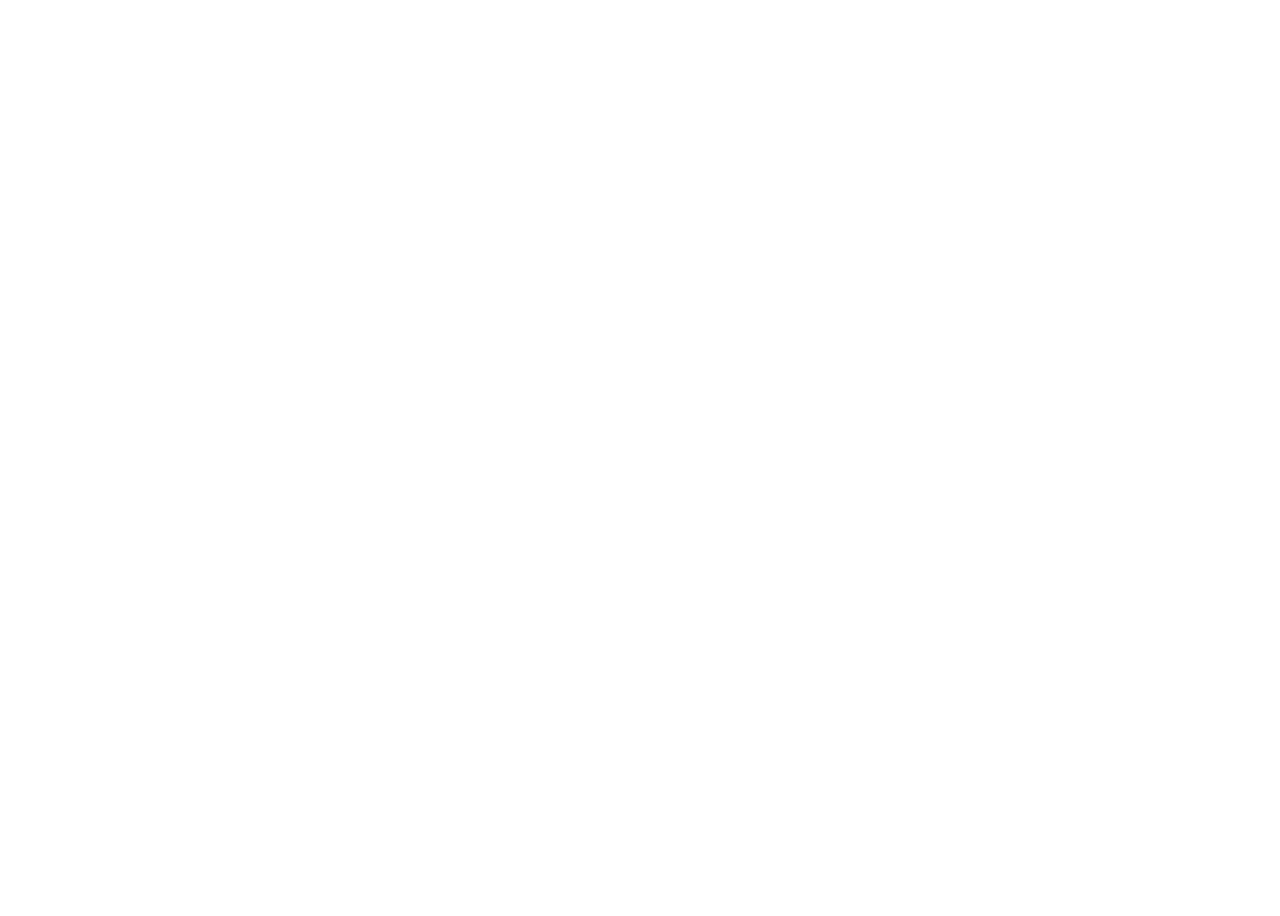
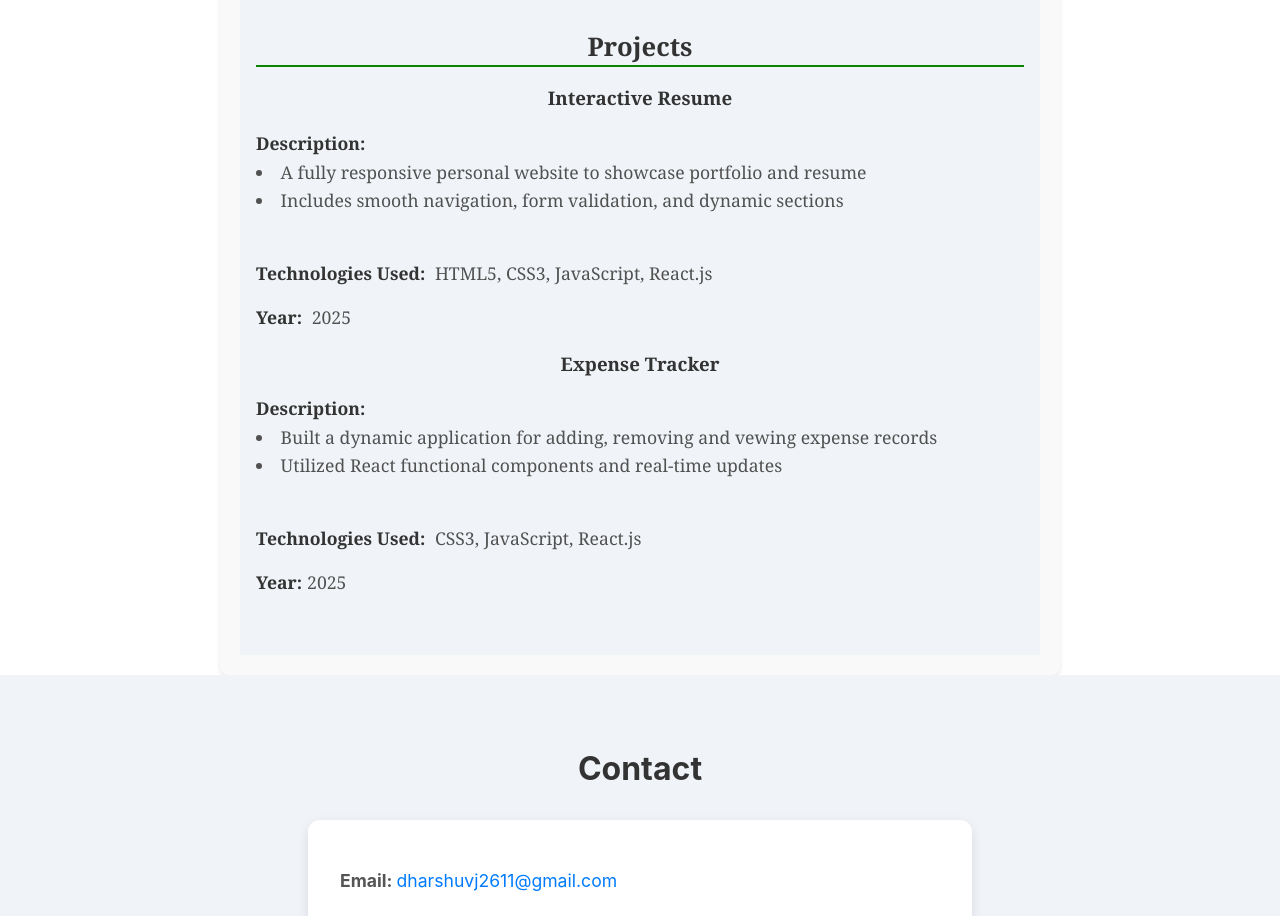
Before and after one commit to Dharshini-26003/interactive-resume, a React (Create React App) app: page / in a window 1280 px wide. Shown: the part 2480-3396 px from the top of the page. Before the commit the page ends 2195 px from the top, so only its background shows below. Built offline with nearby package versions, Linux system fonts and the light colour scheme.

Commit message:
updated Projects, contact info and Footer

```diff
--- a/src/App.js
+++ b/src/App.js
@@ -5,12 +5,18 @@
 import About from "./components/about";
 import MySkills from "./components/skills";
 import MyEducations from "./components/education";
+import MyProjects from "./components/projects";
+import Mycontact from "./components/contact";
+import Footer from "./components/footer";
 import './styles/App.css';
 import './styles/index.css'
 import './styles/resumeintro.css';
 import './styles/about.css';
 import './styles/skills.css';
 import './styles/education.css';
+import './styles/projects.css';
+import './styles/contacts.css';
+import './styles/footer.css';
 
 function App() {
   return (
@@ -29,6 +35,16 @@
       <div className="edu-sec">
         <MyEducations />
       </div>
+      <div className="projects-sec">
+        <MyProjects/>
+      </div>
+      <div className="contact-sec">
+        <Mycontact />
+      </div>
+      <div className="footer-sec">
+      <Footer/>
+      </div>
+
     </div>
   );
 }
--- a/src/components/contact.jsx
+++ b/src/components/contact.jsx
@@ -0,0 +1,39 @@
+import React from "react";
+
+
+function Mycontact(){
+    return (
+        <section>
+            <h2>Contact</h2>
+            <article className='contact-info'>
+                <p>
+                    <strong>Email: </strong>
+                    <span><a href="mailto: dharshuvj2611@gmail.com">dharshuvj2611@gmail.com</a></span>
+                </p>
+                <p>
+                    <strong>LinkedIn: </strong>
+                    <span><a href="https://www.linkedin.com/in/yoga-dharshini-5b6542293/">https://www.linkedin.com/in/yoga-dharshini-5b6542293/</a></span>
+                </p>
+                <p>
+                    <strong>GitHub: </strong>
+                    <span><a href="https://github.com/Dharshini-26003">https://github.com/Dharshini-26003</a></span>
+                </p>
+            </article>
+        </section>
+    );
+
+
+
+
+
+
+
+
+
+
+
+
+
+
+}
+export default Mycontact;
--- /dev/null
+++ b/src/components/footer.jsx
@@ -0,0 +1,26 @@
+import React from 'react';
+
+function Footer(){
+    return(
+        <footer className='footer'>
+            <article className='contact-form'>
+                <form>
+                    <label htmlFor="name">Name:</label>
+                    <input type="text" id="name" name="name" required />
+                    <br />
+                    <label htmlFor="email">Email:</label>
+                    <input type="email" id="email" name="email" required />
+                    <br />
+                    <label htmlFor="message">Message:</label>
+                    <textarea id="message" name="message" rows="4" required></textarea>
+                    <br />
+                    <button type="submit">Send</button>
+                </form>
+            </article>
+
+        </footer>
+    );
+
+}
+
+export default Footer;
--- a/src/components/projects.jsx
+++ b/src/components/projects.jsx
@@ -0,0 +1,46 @@
+import React from 'react';
+
+function MyProjects() {
+    return (
+        <section>
+            <h2>Projects</h2>
+            <article className='project-list'>
+                <h3>Interactive Resume</h3>
+                <p>
+                    <strong>Description: </strong>
+                    <span>
+                        <li>A fully responsive personal website to showcase portfolio and resume</li>
+                        <li>Includes smooth navigation, form validation, and dynamic sections</li>
+                    </span>
+                </p>
+                <p>
+                    <strong>Technologies Used: </strong>
+                    <span>HTML5, CSS3, JavaScript, React.js</span>
+                </p>
+                <p>
+                    <strong>Year: </strong>
+                    <span>2025</span>
+                </p>
+            </article>
+            <article className='project-list'>
+                <h3>Expense Tracker</h3>
+                <p>
+                    <strong>Description: </strong>
+                    <span>
+                        <li>Built a dynamic application for adding, removing and vewing expense records</li>
+                        <li>Utilized React functional components and real-time updates</li>
+                    </span>
+                </p>
+                <p>
+                    <strong>Technologies Used: </strong>
+                    <span>CSS3, JavaScript, React.js</span>
+                </p>
+                <p>
+                    <strong>Year:</strong>
+                    <span>2025</span>
+                </p>
+            </article>
+        </section>
+    );
+}
+export default MyProjects;
--- a/src/sidebar/socialicons.jsx
+++ b/src/sidebar/socialicons.jsx
@@ -52,6 +52,14 @@
           <div>
             <img src={require('../assets/Dharshupic.jpg')} alt="Dharshu" className='side-image' />
          </div>
+         <nav className="menu-bar">
+            <ul>
+              <li><a href="#home">Home</a></li>
+              <li><a href="#about">About</a></li>
+              <li><a href="#projects">Projects</a></li>
+              <li><a href="#contact">Contact</a></li>
+            </ul>
+          </nav>
          <div className='social-icons'>
             <a href="https://www.linkedin.com/in/yoga-dharshini-5b6542293/"
             target="_blank" rel="noreferrer" className='icon-linkedin'>
--- a/src/styles/about.css
+++ b/src/styles/about.css
@@ -30,4 +30,6 @@
     margin-bottom: 10px;
     text-align: left;
     font-weight: 400;
+    font-size: 1.2rem;
+    font-family: Cambria, Cochin, Georgia, Times, 'Times New Roman', serif;
 }
--- /dev/null
+++ b/src/styles/contacts.css
@@ -0,0 +1,65 @@
+/* Contact section */
+section {
+  padding: 3rem 1rem;
+  background-color: #f0f4f8;
+  color: #333;
+  text-align: center;
+}
+
+/* Heading */
+section h2 {
+  font-size: 2rem;
+  margin-bottom: 2rem;
+
+}
+
+/* Contact info container */
+.contact-info {
+  max-width: 600px;
+  margin: 0 auto;
+  text-align: left;
+  background-color: #ffffff;
+  padding: 2rem;
+  border-radius: 12px;
+  box-shadow: 0 4px 12px rgba(0, 0, 0, 0.1);
+}
+
+/* Each contact item */
+.contact-info p {
+  margin-bottom: 1.5rem;
+  font-size: 1.1rem;
+}
+
+/* Label (Email, LinkedIn, GitHub) */
+.contact-info strong {
+  color: #555;
+}
+
+/* Link styling */
+.contact-info a {
+  color: #007bff;
+  text-decoration: none;
+  word-break: break-word;
+  transition: color 0.3s ease, transform 0.3s ease;
+}
+
+/* Hover effect */
+.contact-info a:hover {
+  color: #0056b3;
+  transform: scale(1.02);
+}
+
+/* Responsive tweaks */
+@media (max-width: 600px) {
+  section h2 {
+    font-size: 1.5rem;
+  }
+
+  .contact-info {
+    padding: 1.5rem;
+  }
+
+  .contact-info p {
+    font-size: 1rem;
+  }
+}
--- a/src/styles/education.css
+++ b/src/styles/education.css
@@ -23,21 +23,23 @@
     margin: 0px auto
 }}
   .edu-sec h2 {
-    font-size: 1.5rem;
+    font-size: 1.6rem;
     border-bottom: 2px solid #0b8200;
     padding-bottom: 0.5px;
     margin-bottom: 1rem;
 }
-.edu-list p :hover{
+.edu-sec p :hover{
     background-color: white;
     transition: background-color 0.3s ease;
     cursor: default;
 }
 .edu-sec p strong{
+    font-size: 1.1rem;
     color: #333
 }
 .edu-sec p span{
     font-weight: 300;
     padding: 5px;
     color: #515151;
+    font-size: 1.1rem;
 }
--- /dev/null
+++ b/src/styles/footer.css
@@ -0,0 +1,84 @@
+/* Footer container */
+.footer {
+  background-color: #1e1e1e;
+  color: #fff;
+  padding: 3rem 1rem;
+  text-align: center;
+}
+
+/* Optional heading inside footer */
+.footer h2 {
+  font-size: 2rem;
+  margin-bottom: 2rem;
+  color: #ffffff;
+}
+
+/* Contact form container */
+.contact-form {
+  max-width: 500px;
+  margin: 0 auto;
+  padding: 2rem;
+  background-color: #f9f9f9;
+  border-radius: 12px;
+  box-shadow: 0 4px 12px rgba(0, 0, 0, 0.2);
+}
+
+/* Form layout */
+.contact-form form {
+  display: flex;
+  flex-direction: column;
+}
+
+/* Labels */
+.contact-form label {
+  margin-bottom: 0.5rem;
+  font-weight: 600;
+  color: #333;
+  text-align: left;
+}
+
+/* Inputs and textarea */
+.contact-form input,
+.contact-form textarea {
+  padding: 0.75rem;
+  margin-bottom: 1.5rem;
+  border: 1px solid #ccc;
+  border-radius: 8px;
+  font-size: 1rem;
+  transition: border-color 0.3s ease;
+}
+
+/* Focus styles */
+.contact-form input:focus,
+.contact-form textarea:focus {
+  border-color: #007bff;
+  outline: none;
+}
+
+/* Submit button */
+.contact-form button {
+  padding: 0.75rem;
+  background-color: #007bff;
+  color: white;
+  border: none;
+  border-radius: 8px;
+  font-size: 1rem;
+  cursor: pointer;
+  transition: background-color 0.3s ease;
+}
+
+/* Hover effect */
+.contact-form button:hover {
+  background-color: #0056b3;
+}
+
+/* Responsive tweaks */
+@media (max-width: 600px) {
+  .contact-form {
+    padding: 1rem;
+  }
+
+  .footer h2 {
+    font-size: 1.5rem;
+  }
+}
--- /dev/null
+++ b/src/styles/projects.css
@@ -0,0 +1,83 @@
+.projects-sec{
+    background-color: #f9f9f9;
+    padding: 20px;
+    border-radius: 8px;
+    box-shadow: 0 2px 4px rgba(0,0,0,0.1);
+    max-width: 800px;
+    margin: 0px auto;
+    transition: box-shadow 0.3s ease;
+    margin-top: 2rem;
+    color: #333;
+    text-align: center;
+    font-family: Cambria, Cochin, Georgia, Times, 'Times New Roman', serif;
+}
+.projects-sec h2 {
+    font-size: 1.6rem;
+    border-bottom: 2px solid #0b8200;
+    padding-bottom: 0.5px;
+    margin-bottom: 1rem;
+    color: #333;
+
+    font-family: Cambria, Cochin, Georgia, Times, 'Times New Roman', serif;
+}
+.projects-list h3{
+    font-size: 1.5rem;
+    margin-bottom: 0.5rem;
+    color: #333;
+    font-family: Cambria, Cochin, Georgia, Times, 'Times New Roman', serif;
+}
+.projects-list {
+    list-style-type: none;
+    padding: 5px;
+    text-align: left;
+    background-color: #f0f0f0;
+    color: #333;
+    font-family: Cambria, Cochin, Georgia, Times, 'Times New Roman', serif;
+}
+@media (max-width: 768px){
+  .projects-sec {
+    padding: 15px;
+    margin: 0px auto;
+  }
+}
+.projects-sec p {
+    color: #555;
+    line-height: 1.6;
+    margin-bottom: 10px;
+    text-align: left;
+    font-weight: 500;
+    font-family: Cambria, Cochin, Georgia, Times, 'Times New Roman', serif;
+}
+.projects-sec p strong {
+    font-size: 1.1rem;
+    color: #333;
+}
+.projects-sec p span {
+    font-weight: 300;
+    padding: 5px;
+    color: #515151;
+    font-size: 1.1rem;
+    font-weight: 400;
+}
+.projects-list li {
+    background-color: #f0f0f0;
+    padding: 0.5rem 1rem;
+    border-radius: 6px;
+    text-align: left;
+    font-weight: 400;
+    color: black;
+    margin-left: 300px;
+}
+.projects-list li:hover {
+    background-color: #e67e22;
+    color: white;
+    transition: background-color 0.3s ease;
+    cursor: default;
+}
+.projects-list div {
+    padding: 3px;
+    background-color: #f0f0f0;
+    border-radius: 6px;
+    text-align: center;
+    font-weight: 300;
+}
--- a/src/styles/resumeintro.css
+++ b/src/styles/resumeintro.css
@@ -1,3 +1,6 @@
+html {
+  scroll-behavior: smooth;
+}
 .resumeintro{
     display: flex;
     background-color: #31473A;
@@ -90,9 +93,8 @@
     flex-direction: column;
     align-items: center;
     justify-content: center;
-    margin-top: 20px;
     gap: 1px;
-    padding: 200px 0;
+    padding: 20px 0;
 }
 .menu-button {
   margin-bottom: 10px;
@@ -110,3 +112,33 @@
     width: 150px;
     height: 160px;
 }
+.menu-bar {
+  background-color: #ffffff;
+  padding: 1rem;
+  text-align: center;
+  margin-top: 30px;
+  box-shadow: 0 2px 6px rgba(0, 0, 0, 0.1);
+}
+
+.menu-bar ul {
+  list-style: none;
+  display: flex;
+  flex-wrap: wrap;
+  flex-direction: column;
+  justify-content: center;
+  gap: 2rem;
+  margin: 0;
+}
+
+.menu-bar li a {
+  flex: display;
+  flex-direction: column;
+  text-decoration: none;
+  color: #007bff;
+  font-weight: 600;
+  transition: color 0.3s ease;
+}
+
+.menu-bar li a:hover {
+  color: #0056b3;
+}
```
